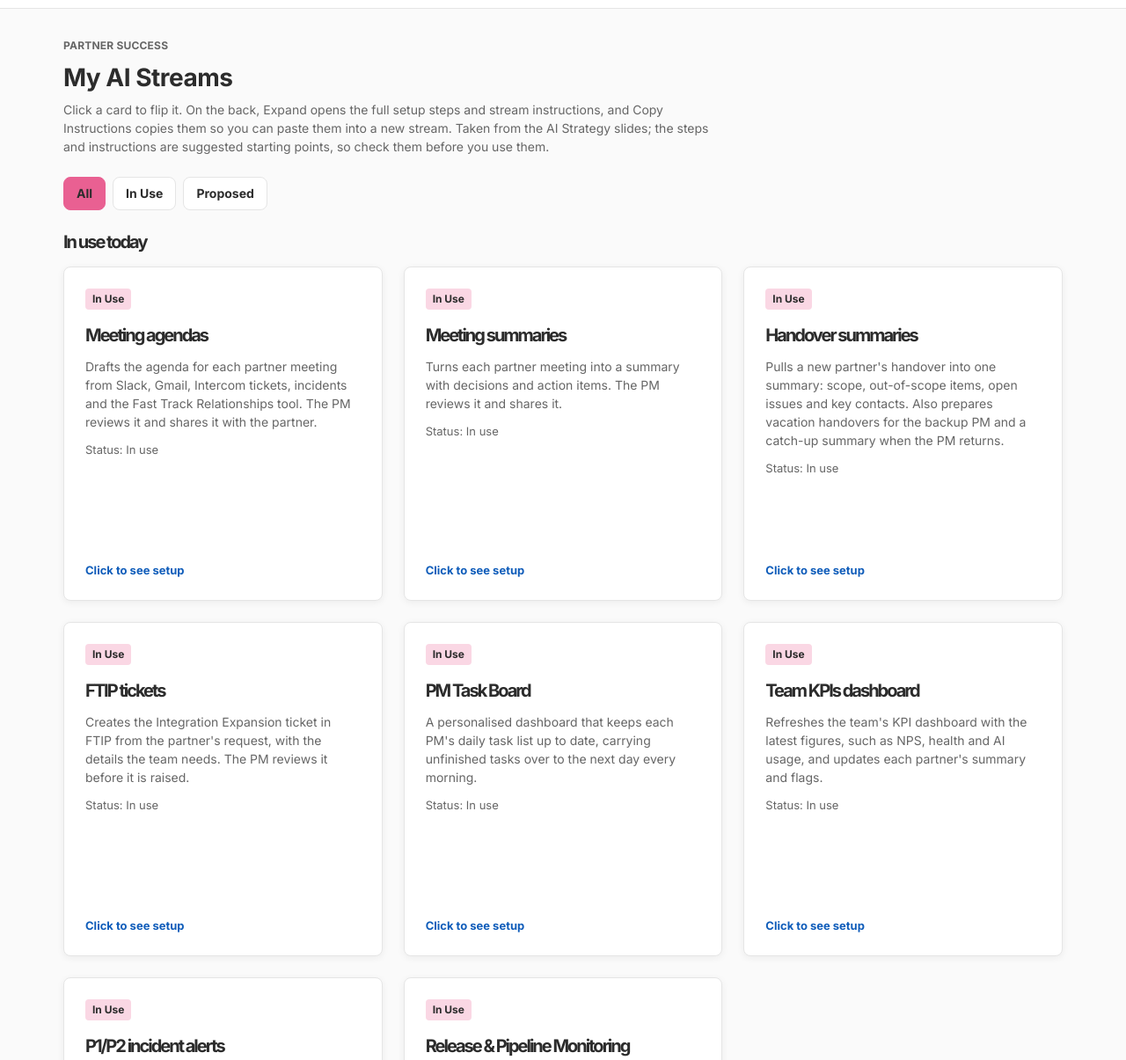
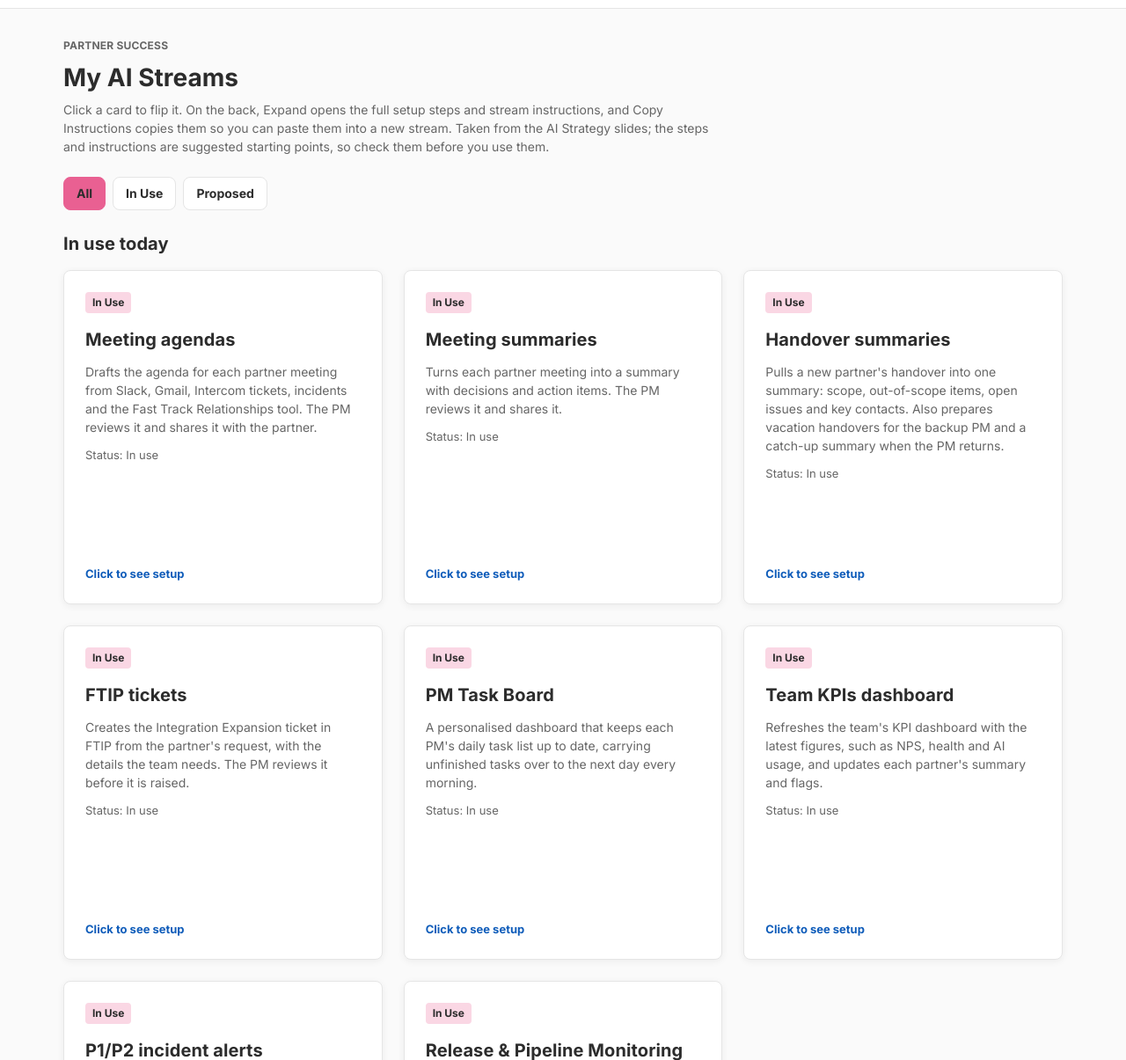
Before and after one commit to elisabethmarki-ft/fasttrack-mac-apps, a plain HTML site: page my-ai-streams/web/index.html in a window 1280 px wide. Shown: the part 40-1245 px from the top of the page at 88% size. Drawn offline with Linux system fonts and the light colour scheme.

Commit message:
Fix cramped heading letter-spacing

```diff
--- a/my-ai-streams/web/index.html
+++ b/my-ai-streams/web/index.html
@@ -6,7 +6,8 @@ body{margin:0;background:var(--ft-surface-secondary);color:var(--ft-fg-1)}
 .page-header{height:50px;display:flex;align-items:center;gap:12px;padding:0 32px;background:var(--ft-surface-base);border-bottom:1px solid var(--ft-border-base)}
 .page-header img{width:24px;height:24px}
 main{padding:32px;max-width:1200px;margin:auto}
-h1{font-size:28px;line-height:36px;letter-spacing:-.5px;margin:0 0 8px}
+h1{font-size:28px;line-height:36px;letter-spacing:0;margin:0 0 8px}
+h2,h3{letter-spacing:0}
 .label{font-size:12px;font-weight:700;text-transform:uppercase;letter-spacing:.2px;color:var(--ft-fg-2);margin:0 0 8px}
 .intro{color:var(--ft-fg-2);margin:0 0 24px;line-height:1.5;max-width:760px}
 .grid{display:grid;grid-template-columns:repeat(auto-fill,minmax(300px,1fr));gap:24px}
@@ -19,12 +20,12 @@ h1{font-size:28px;line-height:36px;letter-spacing:-.5px;margin:0 0 8px}
 .back{transform:rotateY(180deg);overflow:hidden;cursor:pointer}
 .tag{align-self:flex-start;font-size:12px;font-weight:700;border-radius:4px;padding:2px 8px;background:var(--ft-color-primary-lightest);color:#2c2c2c;margin-bottom:16px}
 .tag.proposed{background:var(--ft-color-secondary-lightest)}
-.face h2{font-size:20px;line-height:26px;margin:0 0 12px}
+.face h2{font-size:20px;line-height:28px;letter-spacing:.1px;margin:0 0 12px;overflow-wrap:break-word}
 .face p{margin:0 0 12px;color:var(--ft-fg-2);line-height:1.5}
 .meta{font-size:13px;color:var(--ft-fg-2)}
 .hint{margin-top:auto;font-size:13px;font-weight:700;color:var(--ft-link-base)}
 .back h3,.panel h3{font-size:13px;font-weight:700;text-transform:uppercase;letter-spacing:.2px;margin:16px 0 8px;color:var(--ft-fg-1)}
-.back h2{font-size:18px;line-height:24px;margin:0 0 4px}
+.back h2{font-size:18px;line-height:24px;letter-spacing:.1px;margin:0 0 4px}
 .back h3{margin:12px 0 6px}
 .panel ol{margin:0;padding-left:20px;line-height:1.5;max-width:860px}
 .panel li{margin-bottom:6px}
@@ -47,7 +48,8 @@ h1{font-size:28px;line-height:36px;letter-spacing:-.5px;margin:0 0 8px}
 .routine dd{margin:0}
 .note{font-size:13px;color:var(--ft-fg-2);margin:0 0 8px}
 @media(max-width:600px){.routine dl{grid-template-columns:1fr}.routine dd{margin-bottom:4px}}
-.back-head{display:flex;align-items:flex-start;justify-content:space-between;gap:8px}
+.back-head{display:flex;align-items:flex-start;justify-content:space-between;gap:12px}
+.back-head h2{flex:1 1 auto;min-width:0;overflow-wrap:break-word}
 .btn.sm{font-size:13px;padding:4px 10px;flex:none}
 .sr{position:absolute;width:1px;height:1px;overflow:hidden;clip:rect(0 0 0 0);white-space:nowrap}
 .instr-head{display:flex;flex-wrap:wrap;align-items:center;justify-content:space-between;gap:12px;margin:20px 0 8px}
@@ -62,12 +64,12 @@ h1{font-size:28px;line-height:36px;letter-spacing:-.5px;margin:0 0 8px}
 .filters{display:flex;flex-wrap:wrap;gap:8px;margin:0 0 24px}
 .filters button{font:inherit;font-weight:700;font-size:14px;border:1px solid var(--ft-border-base);border-radius:8px;background:var(--ft-surface-base);color:var(--ft-fg-1);padding:8px 14px;cursor:pointer}
 .filters button[aria-pressed="true"]{background:var(--ft-color-primary-base);border-color:var(--ft-color-primary-base);color:#2c2c2c}
-h2.sec{font-size:20px;line-height:24px;margin:8px 0 16px}
+h2.sec{font-size:20px;line-height:28px;letter-spacing:.1px;margin:8px 0 16px}
 section+section{margin-top:40px}
 dialog.panel{width:min(920px,calc(100vw - 32px));max-height:calc(100vh - 48px);padding:0;border:1px solid var(--ft-border-base);border-radius:16px;background:var(--ft-surface-base);color:var(--ft-fg-1);box-shadow:var(--ft-shadow-modal)}
 dialog.panel::backdrop{background:var(--ft-overlay-base)}
 .panel-head{position:sticky;top:0;z-index:1;display:flex;align-items:center;justify-content:space-between;gap:12px;padding:20px 32px;background:var(--ft-surface-base);border-bottom:1px solid var(--ft-border-base)}
-.panel-head h2{font-size:20px;line-height:26px;margin:0}
+.panel-head h2{font-size:20px;line-height:28px;letter-spacing:.1px;margin:0;min-width:0;overflow-wrap:break-word}
 .panel-body{padding:8px 32px 32px}
 @media(max-width:600px){main{padding:16px}.page-header{padding:0 16px}.card{height:420px}.panel-head{padding:16px}.panel-body{padding:4px 16px 24px}}
 @media(prefers-reduced-motion:reduce){.inner{transition:none}}
```
Also changed, not shown: 1 other file.
